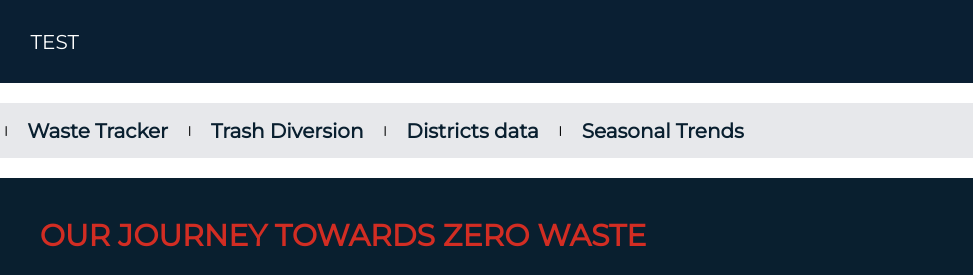
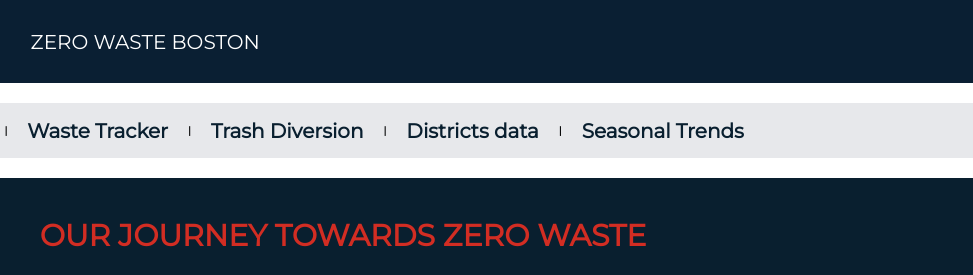
Before and after one commit to code4policy/COB-Waste-Management, a plain HTML site: page index.html in a window 1280 px wide. Shown: the top 275 px of the page, 307-1280 px from the left. Drawn offline with nearby package versions, Linux system fonts and the light colour scheme.

Commit message:
Return to ZERO WASTE BOSTON

```diff
--- a/index.html
+++ b/index.html
@@ -19,7 +19,7 @@
     </a>
 
 
-    <h1>TEST </h1>
+    <h1>ZERO WASTE BOSTON </h1>
     <script src="https://d3js.org/d3.v7.min.js"></script>
 </header>
 
```
